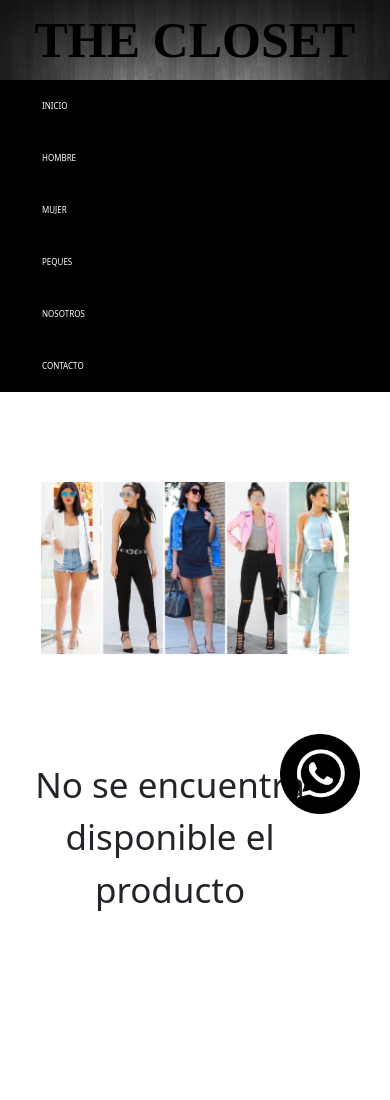
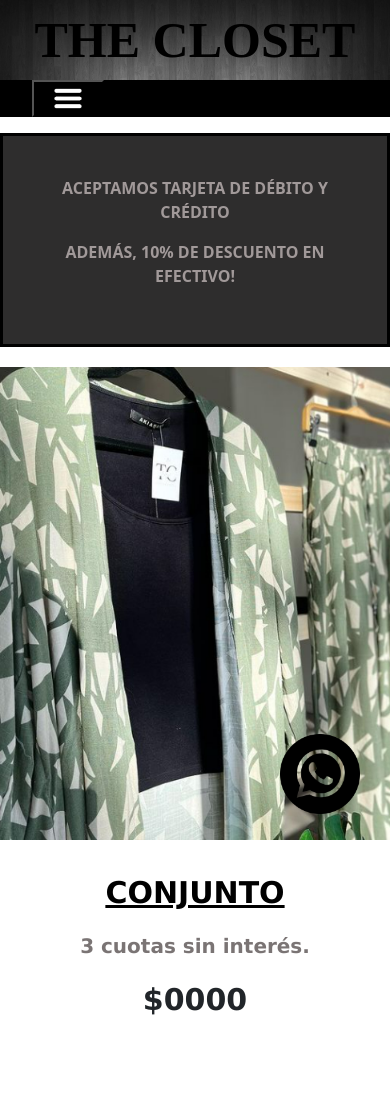
Before and after one commit to andypallero1/thecloset-js, a website: page menu/mujer.html in a window 390 px wide. Shown: the top 1100 px of the page. Drawn offline with nearby package versions, Linux system fonts and the light colour scheme; a web font is replaced by a local one.

Commit message:
trabajofin

```diff
--- a/menu/mujer.html
+++ b/menu/mujer.html
@@ -14,46 +14,49 @@
     <header>
       <div class="titulo">
         <h1 class="titulo-indumentaria">THE CLOSET</h1>
-        </div>
+        <div class="navig">
           <nav>
             <ul>
-          <li><a class="etiqa" href="../index.html">INICIO</a></li>
-          <li><a class="etiqa" href="hombre.html">HOMBRE</a></li>
-          <li><a class="etiqa" href="mujer.html">MUJER</a></li>
-          <li><a class="etiqa" href="peques.html">PEQUES</a></li>
-          <li><a class="etiqa" href="nosotros.html">NOSOTROS</a></li>
+            <button class="menuBoton" onclick="accion()"><img class="imgNav" src="../inicio/img/buton-removebg-preview.png" alt=""></button>
+            <li><a class="etiqa desaparece" href="../index.html">INICIO</a></li>
+            <li><a class="etiqa desaparece" href="hombre.html">HOMBRE</a></li>
+            <li><a class="etiqa desaparece" href="mujer.html">MUJER</a></li>
+            <li><a class="etiqa desaparece" href="peques.html">PEQUES</a></li>
+            <li><a class="etiqa desaparece" href="nosotros.html">NOSOTROS</a></li>
 
-          <li class="contacting"><a class="etiqa" href="contacto.html">CONTACTO</a></li>
+            <li class="contacting"><a  class="etiqa desaparece" href="contacto.html">CONTACTO</a></li>
           </ul>
           </div>
-      </nav>
-      <br>
-      <br>
-      <br>
     </header>
     <main>
-      <img src="../inicio/img/mujeress.jpg" alt="img ropa mujer" class="img-ropa">
-      <div class="flexpa col-12 col-sm-6">
-
-        <div class="flexhi">
-          <p class="producto">No se encuentra disponible el producto</p>
+      <div class="publicidad--">
+        <p class="text--">ACEPTAMOS TARJETA DE DÉBITO Y CRÉDITO</p>
+        <p  class="text--">ADEMÁS, 10% DE DESCUENTO EN EFECTIVO!</p>
       </div>
       <div class="flexhi">
-          <p class="producto">No se encuentra disponible el producto</p>
+        <img class="imgRopa" src="../inicio/PRODUCTOSSS/MUJER/CONJUNTO.png" alt="">
+        <p><a class="botonRopa" href="" target="_blank"> CONJUNTO </a></p>
+        <p class="cuotas-s-i">3 cuotas sin interés.</p>
+        <p class="precio">$0000</p>
       </div>
       <div class="flexhi">
-          <p class="producto">No se encuentra disponible el producto</p>
+        <img class="imgRopa" src="../inicio/PRODUCTOSSS/MUJER/PANTCOLORES.png" alt="">
+        <p><a class="botonRopa" href="" target="_blank"> PANTALONES COLORIDOS </a></p>
+        <p class="cuotas-s-i">3 cuotas sin interés.</p>
+        <p class="precio">$0000</p>
       </div>
       <div class="flexhi">
-          <p class="producto">No se encuentra disponible el producto</p>
+        <img class="imgRopa" src="../inicio/PRODUCTOSSS/MUJER/PANTII.png" alt="">
+        <p><a class="botonRopa" href="" target="_blank"> PANTALON </a></p>
+        <p class="cuotas-s-i">3 cuotas sin interés.</p>
+        <p class="precio">$0000</p>
       </div>
       <div class="flexhi">
-          <p class="producto">No se encuentra disponible el producto</p>
+        <img class="imgRopa" src="../inicio/PRODUCTOSSS/MUJER/VESTIDO.png" alt="">
+        <p><a class="botonRopa" href="" target="_blank"> VESTIDO </a></p>
+        <p class="cuotas-s-i">3 cuotas sin interés.</p>
+        <p class="precio">$0000</p>
       </div>
-        <div class="flexhi">
-          <p class="producto">No se encuentra disponible el producto</p>
-        </div>
-
     </div>
     </main>
     <div class="cajaFixed">
@@ -68,5 +71,13 @@
     </footer>
   </div>
   <script src="https://cdn.jsdelivr.net/npm/bootstrap@5.2.0/dist/js/bootstrap.bundle.min.js" integrity="sha384-A3rJD856KowSb7dwlZdYEkO39Gagi7vIsF0jrRAoQmDKKtQBHUuLZ9AsSv4jD4Xa" crossorigin="anonymous"></script>
+  <script>
+    function accion() {
+      var ancla = document.getElementsByClassName('etiqa');
+      for (let i = 0; i < ancla.length; i++) {
+        ancla[i].classList.toggle('desaparece');
+      }
+    }
+  </script>
   </body>
 </html>
```
Also changed, not shown: menu/contacto.html (+21 -15 lines), menu/hombre.html (+20 -11 lines), menu/nosotros.html (+19 -15 lines), menu/peques.html (+36 -24 lines). Lines whose indentation alone changed are shown as unchanged.
